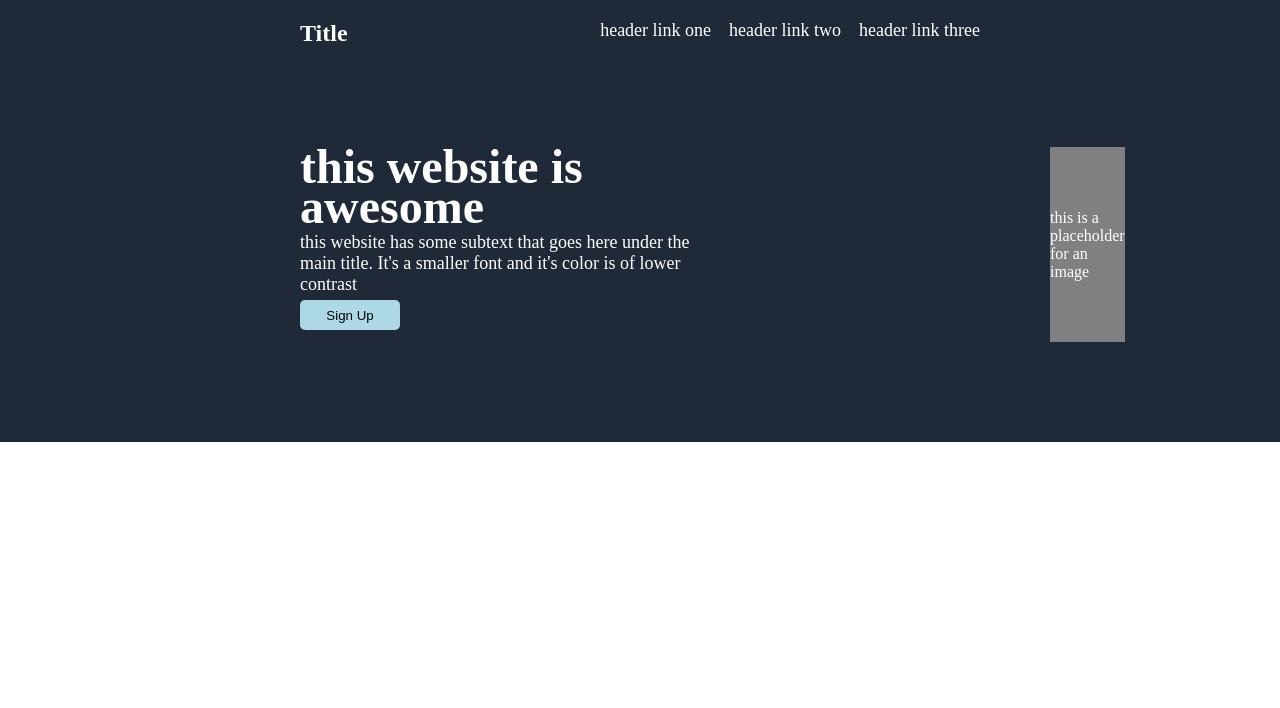
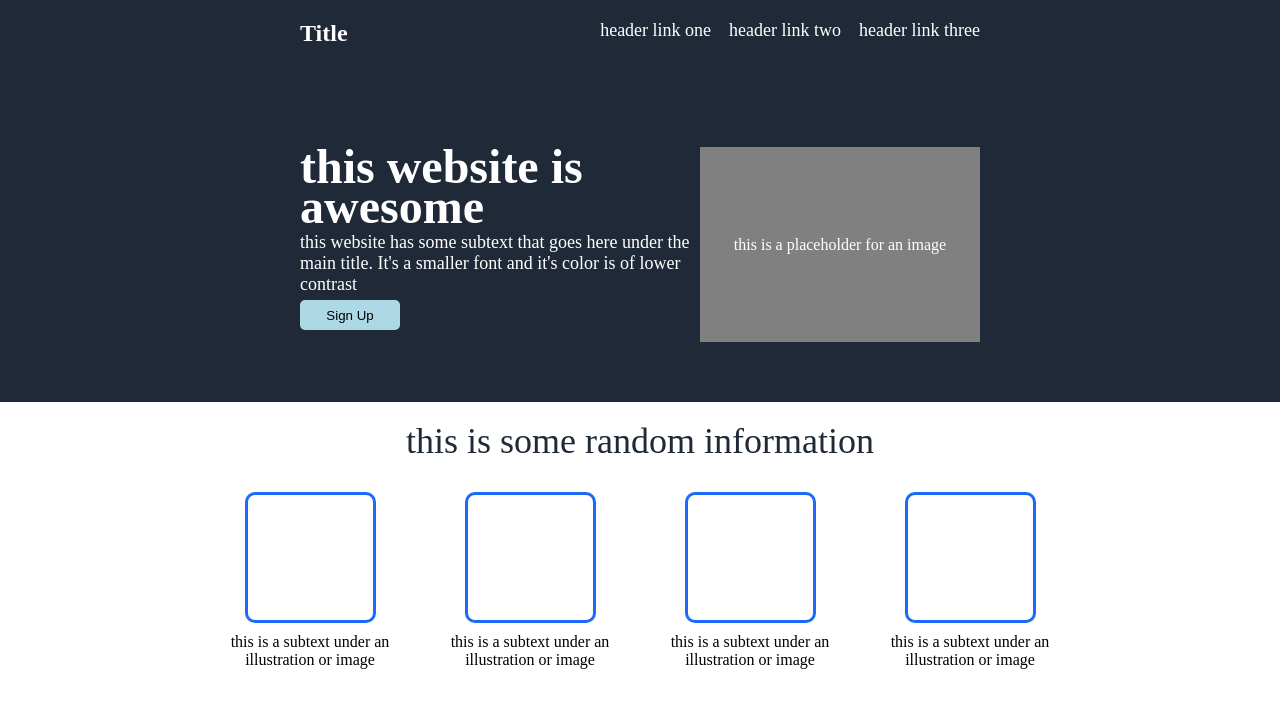
Before and after one commit to ripEmperor/firstProject, a plain HTML site: page index.html in a window 1280 px wide. Drawn offline with Linux system fonts and the light colour scheme.

Commit message:
Added middle section/showcase section.

```diff
--- a/index.html
+++ b/index.html
@@ -36,5 +36,24 @@
             </div>
         </div>
     </div>
+    <div class="middletitle">this is some random information</div>
+    <div class="middle">
+        <div class="boxplustext">
+            <div class="box"></div>
+            <div class="subtext">this is a subtext under an illustration or image</div>
+        </div>
+        <div class="boxplustext">
+            <div class="box"></div>
+            <div class="subtext">this is a subtext under an illustration or image</div>
+        </div>
+        <div class="boxplustext">
+            <div class="box"></div>
+            <div class="subtext">this is a subtext under an illustration or image</div>
+        </div>
+        <div class="boxplustext">
+            <div class="box"></div>
+            <div class="subtext">this is a subtext under an illustration or image</div>
+        </div>
+    </div>
 </body>
 </html>
--- a/style.css
+++ b/style.css
@@ -12,7 +12,7 @@ body {
     padding-left: 300px;
     padding-right: 300px;
     padding-top: 20px;
-    padding-bottom: 100px;
+    padding-bottom: 60px;
 }
 
 .topHeader {
@@ -23,13 +23,13 @@ body {
 
 .botHeader {
     display: flex;
+    justify-content: space-between;
 }
 
 .placeholder {
     display: flex;
     height: 195px;
     width: 500px;
-    margin-left: 350px;
     align-items: center;
     justify-content: center;
     background-color: gray;
@@ -42,12 +42,14 @@ body {
 }
 
 .title {
+    display:flex;
     font-size: 24px;
     font-weight: 700;
     color: #FFFFFF;
 }
 
 .heroMain {
+    display:flex;
     font-size: 48px;
     font-weight: bolder;
     width: 400px;
@@ -55,6 +57,7 @@ body {
 }
 
 .heroDesc {
+    display:flex;
     margin-top: 5px;
     font-size: 18px;
     width: 400px;
@@ -69,6 +72,37 @@ body {
     margin-top: 5px;
 }
 
+.box {
+    width:125px;
+    height:125px;
+    border: solid rgb(28, 106, 250);
+    border-radius: 10px;
+    margin-left: 35px;
+}
+
+.middle {
+    display: flex;
+    justify-content: center;
+    gap: 20px;
+    text-align: center;
+    padding-top: 30px;
+}
+
+.subtext {
+    padding-top: 10px;
+}
+
+.boxplustext {
+    max-width: 200px;
+}
+
+.middletitle {
+    padding-top: 18px;
+    color: #1F2937;
+    font-size: 36px;
+    text-align: center;
+}
+
 a {
     color: #FFFFFF;
     text-decoration: none;
```
